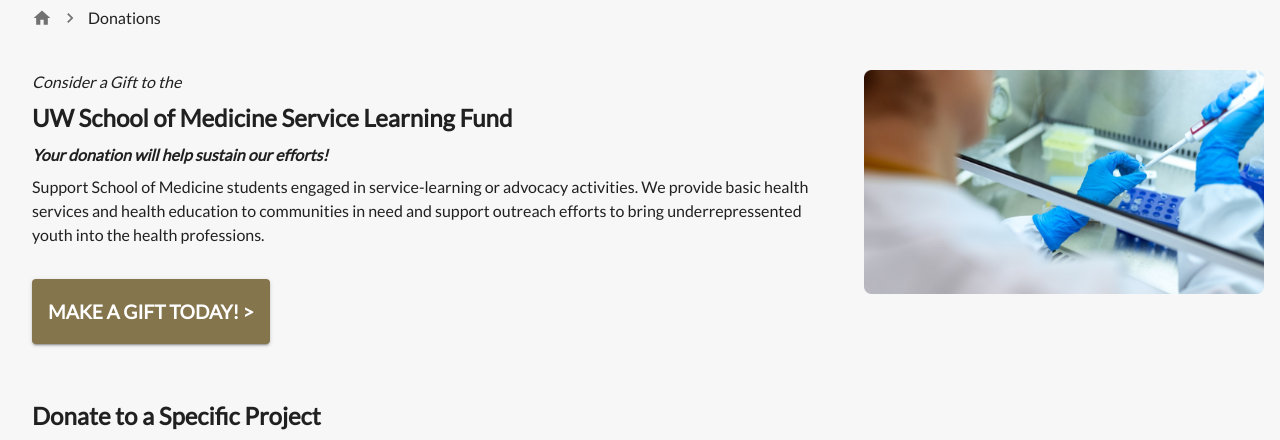
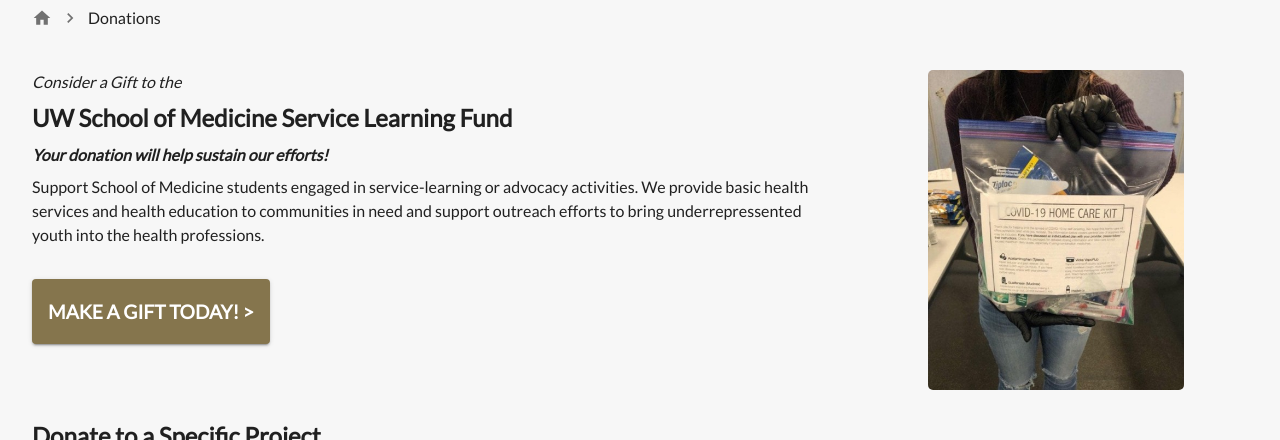
Before and after one commit to slweb-uw/volunteer-site, a Next.js app: page /donations in a window 1280 px wide. Shown: the part 131-571 px from the top of the page. Built offline with nearby package versions, Linux system fonts and the light colour scheme; no server answers.

Commit message:
changed link on onboarding page and changed picture for donations page

```diff
--- a/pages/donations.tsx
+++ b/pages/donations.tsx
@@ -82,9 +82,11 @@ const Donations: NextPage<Props> = ({ classes }) => {
           >
             <img
               style={{
-                width: "25rem",
+                height: "20rem",
+                width: "auto",
+                borderRadius: "5px",
               }}
-              src="/donate-header.png"
+              src="/home-care-kits.jpg"
               alt="doctor caring for mom with child"
             />
           </div>
--- a/pages/onboarding.tsx
+++ b/pages/onboarding.tsx
@@ -47,8 +47,8 @@ const Onboarding: NextPage<Props> = ({ classes }) => {
       <Alert severity="warning" style={{ backgroundColor: "#fef4e5", marginBottom: "2em" }}>
         <AlertTitle>
           <strong>All providers must fill out a brief survey here:{" "}</strong>
-          <a target="_blank" href="https://catalyst.uw.edu/webq/survey/clarkel/343031">
-          https://catalyst.uw.edu/webq/survey/clarkel/343031
+          <a target="_blank" href="https://forms.office.com/r/yyLvBx8HiT">
+          https://forms.office.com/r/yyLvBx8HiT
           </a>
         </AlertTitle>
       </Alert>
```
Also changed, not shown: public/home-care-kits.jpg (added).
